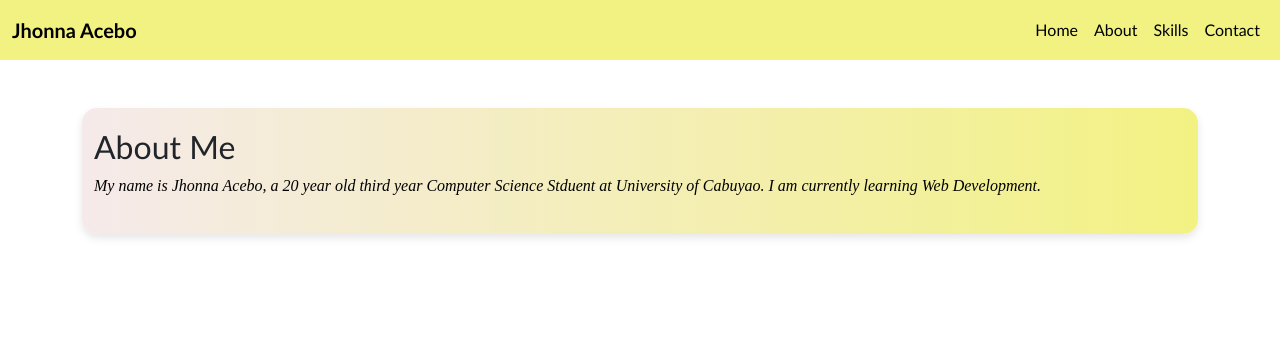
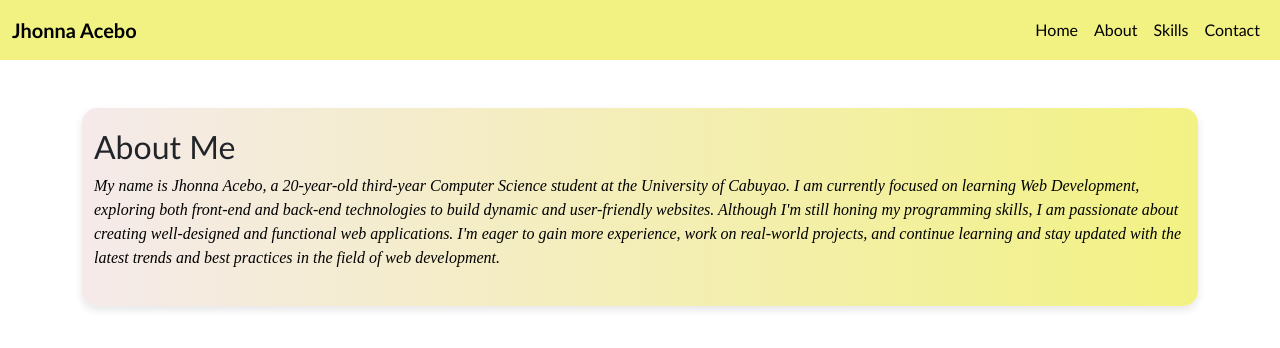
Before and after one commit to jhonnaacebo/PersonalWebPage, a React (Create React App) app: page /about in a window 1280 px wide. Shown: the top 348 px of the page. Built offline with nearby package versions, Linux system fonts and the light colour scheme.

Commit message:
Update About.js

```diff
--- a/src/Components/About.js
+++ b/src/Components/About.js
@@ -5,9 +5,13 @@ import './Styles.css';
 const About = () => (
   <Container className='about-container'>
     <h2 className="h2">About Me</h2>
-    <p className="p">My name is Jhonna Acebo, a 20 year old third year Computer Science Stduent at University of Cabuyao.
-      I am currently learning Web Development.
-    </p>
+    <p className="p">My name is Jhonna Acebo, a 20-year-old third-year Computer Science student
+      at the University of Cabuyao. I am currently focused on learning Web Development,
+      exploring both front-end and back-end technologies to build dynamic and user-friendly websites.
+      Although I'm still honing my programming skills, I am passionate about creating well-designed
+      and functional web applications. I'm eager to gain more experience, work on real-world projects,
+      and continue learning and stay updated with the latest trends
+      and best practices in the field of web development.</p>
   </Container>
 );
 
```
